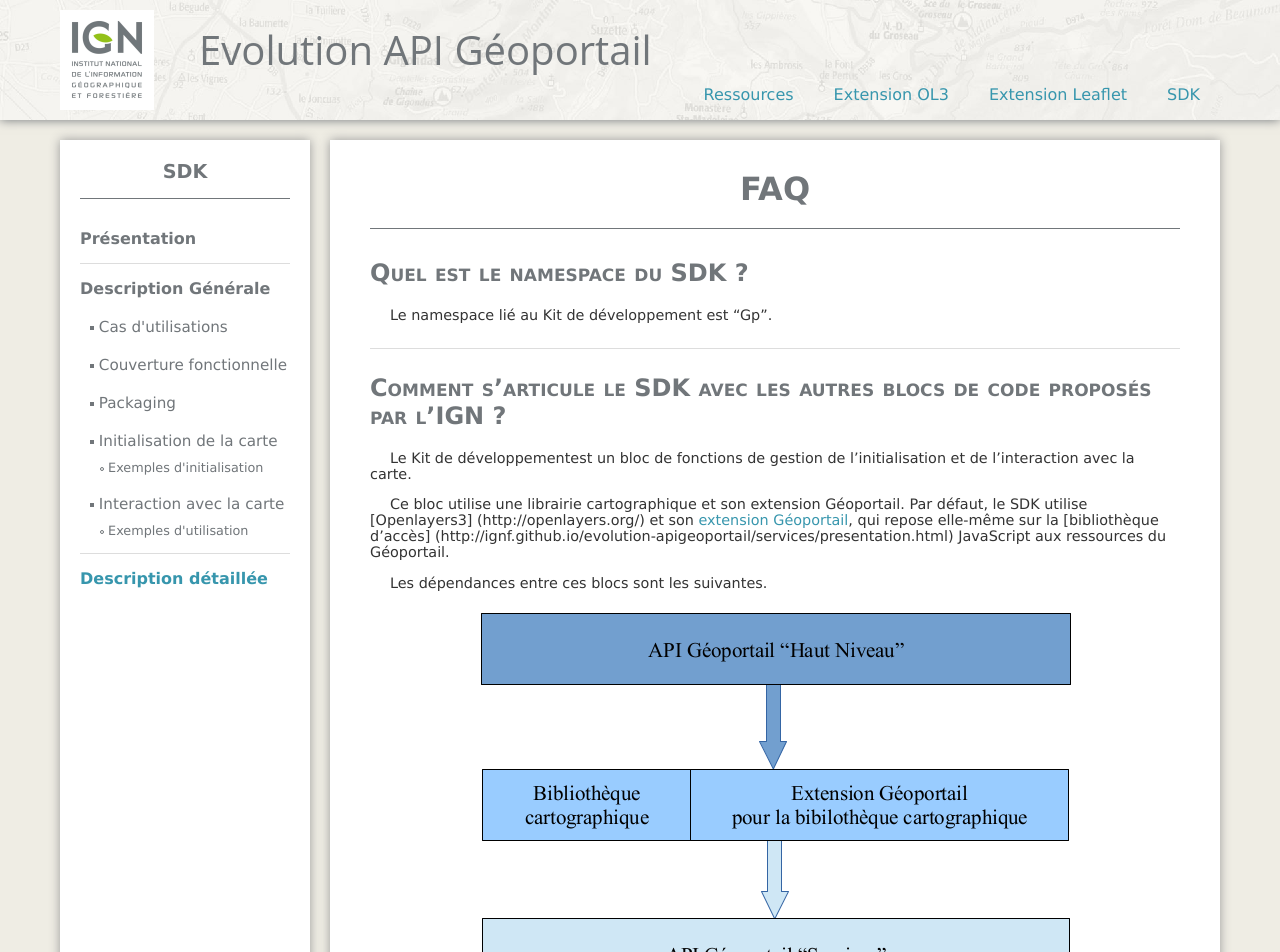
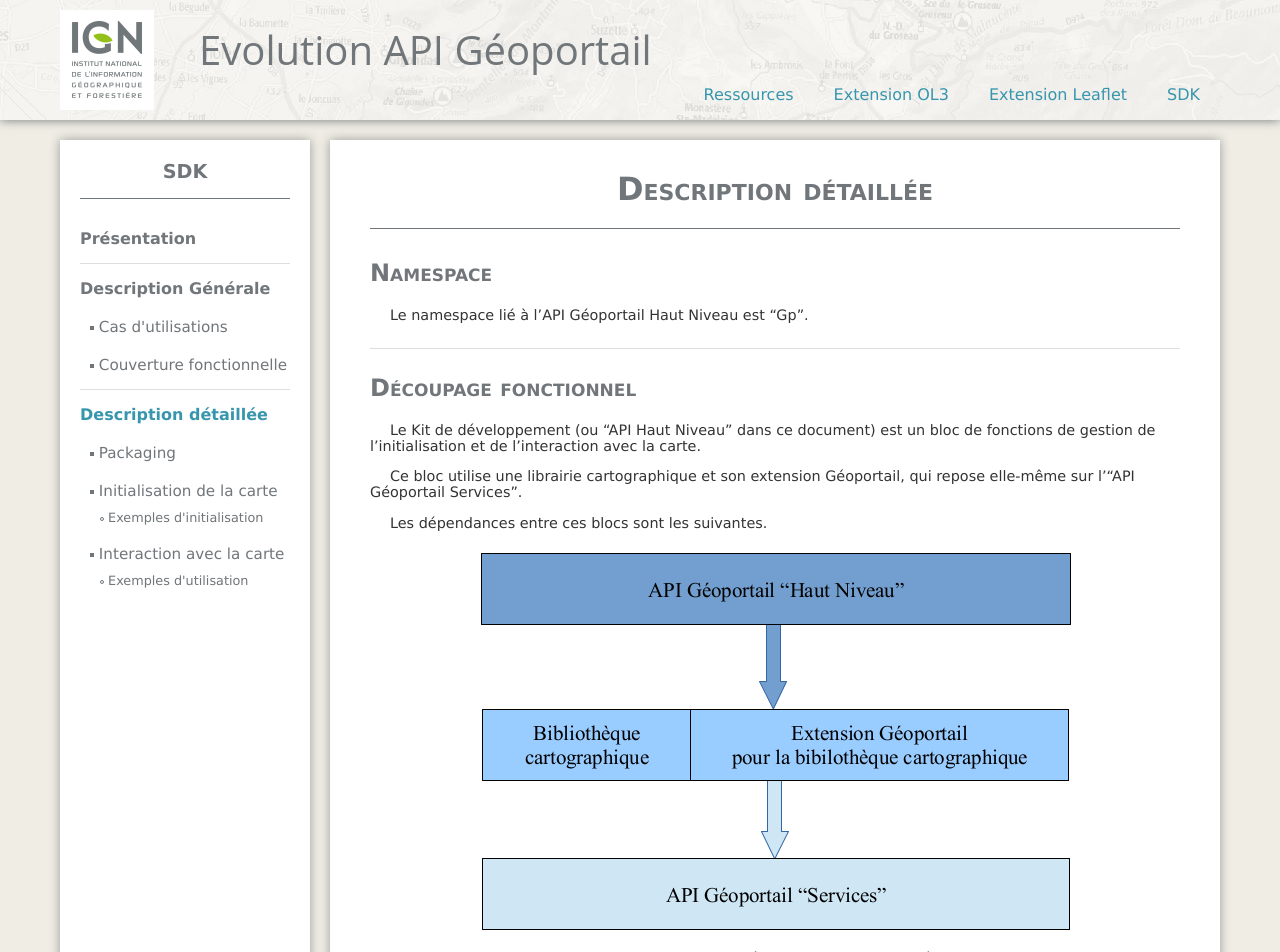
Before and after one commit to IGNF/evolution-apigeoportail, a Jekyll site: the page built from ahn/dd_namespace-couverture-fonctionnelle.md, in a window 1280 px wide and 1400 px high. Shown: the top 952 px of the window. Built offline with Jekyll 4.4.1, drawn with Linux system fonts in a browser that asks for light colours; nearby versions of some CDN libraries; some of the changed text lies outside the part shown.

Commit message:
Revert "Mise à jour pages "SDK" (je continue)"

```diff
--- a/ahn/dd_namespace-couverture-fonctionnelle.md
+++ b/ahn/dd_namespace-couverture-fonctionnelle.md
@@ -2,24 +2,24 @@
 layout: ahn
 title: Description détaillée
 level: 1
-order: 050000
+order: 030000
 api: ahn
 ---
-# FAQ
+# Description détaillée
 
-## Quel est le namespace du SDK ?
+## Namespace
 
-Le namespace lié au Kit de développement est "Gp".
+Le namespace lié à l'API Géoportail Haut Niveau est "Gp".
 
-## Comment s'articule le SDK avec les autres blocs de code proposés par l'IGN ?
+## Découpage fonctionnel
 
-Le Kit de développementest un bloc de fonctions de gestion de l'initialisation et de l'interaction avec la carte.
+Le Kit de développement (ou "API Haut Niveau" dans ce document) est un bloc de fonctions de gestion de l'initialisation et de l'interaction avec la carte.
 
-Ce bloc utilise une librairie cartographique et son extension Géoportail. Par défaut, le SDK utilise [Openlayers3] (http://openlayers.org/) et son [extension Géoportail](http://ignf.github.io/evolution-apigeoportail/ol3/presentation.html), qui repose elle-même sur la [bibliothèque d'accès] (http://ignf.github.io/evolution-apigeoportail/services/presentation.html) JavaScript aux ressources du Géoportail.
+Ce bloc utilise une librairie cartographique et son extension Géoportail, qui repose elle-même sur l'"API Géoportail Services".
 
 Les dépendances entre ces blocs sont les suivantes.
 
 ![diagramme découpage fonctionnel](../images/archi-ahn.png)
 
 
-L'interface utilisateur du SDK est indépendante de la bibliothèque cartographique sur laquelle elle s'appuie.
+L'interface utilisateur de l'API Haut Niveau est indépendante de la bibliothèque cartographique sur laquelle elle s'appuie.
```
Also changed, not shown: ahn/dd_interaction-carte-exemples.md (+1 -1 lines).
